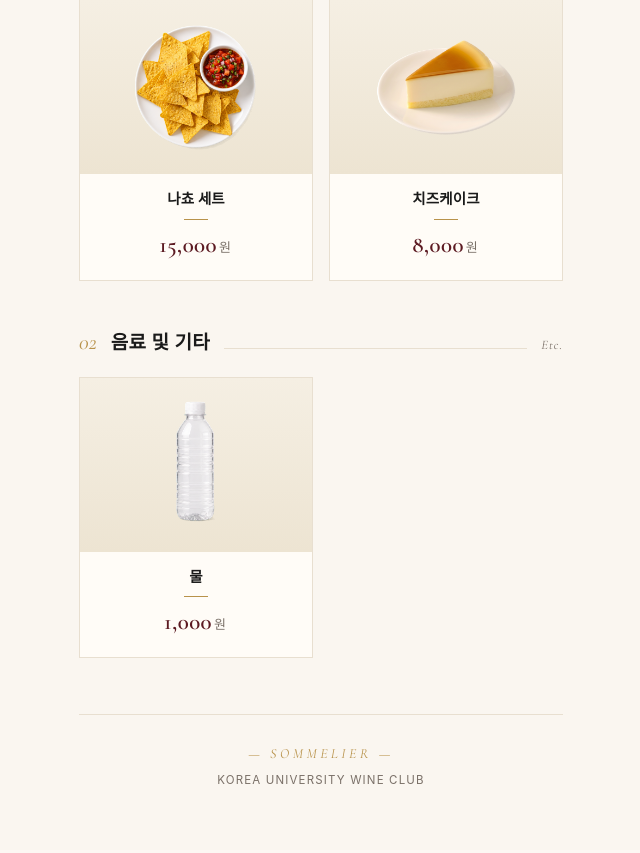
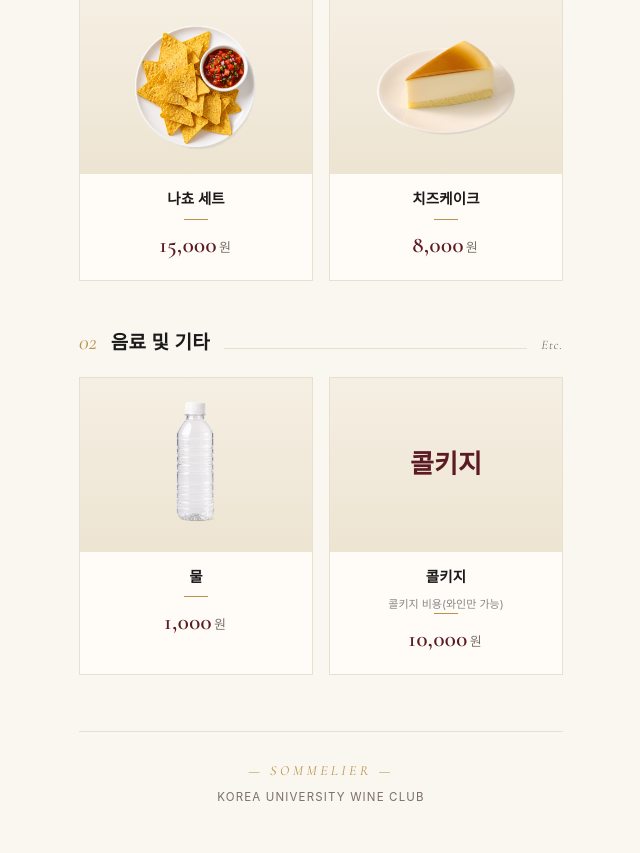
Before and after one commit to min536/sommelier_HDM, a Flask app: page /menu in a window 1280 px wide. Shown: the part 1290-2143 px from the top of the page, without its empty margins (319-959 px from the left). Before the commit the page ends 2074 px from the top, so only its background shows below. Run offline with Flask 3, Linux system fonts and the light colour scheme; data comes from the database, SQL or seed files in the repository.

Commit message:
Add corkage service fee menu item
- Add 콜키지 (10,000원) to 'etc' category in both menu templates
- Display item as text (26px, same as premium wine style) instead of image
- Add subtitle "콜키지 비용(와인만 가능)" below item name in both templates
- Add migration to insert corkage item in existing installations
- Optimize plus.png and premium.png images

Co-Authored-By: Claude Haiku 4.5 <noreply@anthropic.com>

```diff
--- a/db.py
+++ b/db.py
@@ -28,6 +28,7 @@ INITIAL_MENU = [
     {"id": 10, "display_order": 10, "category": "food",   "name": "치즈케이크", "price": 8000,  "is_alcohol": False, "stock": 30,  "img": "cheeze.png",   "is_best": False},
     {"id": 12, "display_order": 12, "category": "etc",    "name": "물", "price": 1000,  "is_alcohol": False, "stock": 100, "img": "water.png",    "is_best": False},
     {"id": 13, "display_order": 13, "category": "etc",    "name": "프리미엄 와인(판매 이전 운영팀 문의)", "price": 100000, "is_alcohol": True,  "stock": 6,   "img": "premium.png",  "is_best": False},
+    {"id": 14, "display_order": 14, "category": "etc",    "name": "콜키지",                               "price": 10000,  "is_alcohol": False, "stock": 100, "img": "corkage.png",  "is_best": False},
 ]
 
 LEGACY_IMAGE_NAME_UPDATES = {
@@ -180,6 +181,14 @@ def init_db() -> None:
         )
         # Remove 합석 비용 from existing installations
         conn.execute("DELETE FROM menu_items WHERE name = '합석 비용'")
+        # Add 콜키지 to existing installations
+        conn.execute(
+            """
+            INSERT OR IGNORE INTO menu_items
+            (id, category, name, price, is_alcohol, stock, img, is_best, display_order)
+            VALUES (14, 'etc', '콜키지', 10000, 0, 100, 'corkage.png', 0, 14)
+            """
+        )
         # Update pcs counts
         conn.execute("UPDATE menu_items SET name = '해시브라운(4pcs)' WHERE name = '해시브라운(3pcs)'")
         conn.execute("UPDATE menu_items SET name = '오레오베이컨말이(5pcs)' WHERE name = '오레오베이컨말이(6pcs)'")
--- a/templates/customer_menu.html
+++ b/templates/customer_menu.html
@@ -423,10 +423,17 @@ window.addEventListener('error', function(e){
             {% endif %}
             <div class="card-img-wrap">
                 {% if menu.stock <= 0 %}<div class="sold-stamp">Sold out</div>{% endif %}
+                {% if '콜키지' in menu.name %}
+                <div style="font-family:'Noto Serif KR',serif;font-size:26px;font-weight:600;color:var(--wine-deep);text-align:center;line-height:1.7;padding:0 12px;">콜키지</div>
+                {% else %}
                 <img src="/static/{{ menu.img }}" alt="{{ menu.name }}">
+                {% endif %}
             </div>
             <div class="card-body">
                 <div class="card-name">{{ menu.name }}</div>
+                {% if '콜키지' in menu.name %}
+                <div style="font-size:11px;color:#888;text-align:center;margin-top:2px;">콜키지 비용(와인만 가능)</div>
+                {% endif %}
                 <div class="card-rule"></div>
                 <div class="card-price">{{ menu.price | format_price }}<span class="krw">원</span></div>
             </div>
--- a/templates/server_order.html
+++ b/templates/server_order.html
@@ -589,12 +589,17 @@ window.addEventListener('error', function(e){
                 {% if menu.stock <= 0 %}<div class="sold-overlay">Sold out</div>{% endif %}
                 {% if '프리미엄' in menu.name %}
                 <div style="font-family:'Noto Serif KR',serif;font-size:26px;font-weight:600;color:var(--wine-deep);text-align:center;line-height:1.7;padding:0 12px;">운영팀 문의<br>꼭 해주세요</div>
+                {% elif '콜키지' in menu.name %}
+                <div style="font-family:'Noto Serif KR',serif;font-size:26px;font-weight:600;color:var(--wine-deep);text-align:center;line-height:1.7;padding:0 12px;">콜키지</div>
                 {% else %}
                 <img src="/static/{{ menu.img }}" style="{% if menu.stock <= 0 %}filter: grayscale(1);{% endif %}">
                 {% endif %}
             </div>
             <div class="card-body">
                 <div class="card-name">{{ menu.name }}</div>
+                {% if '콜키지' in menu.name %}
+                <div style="font-size:11px;color:#888;text-align:center;margin-top:2px;">콜키지 비용(와인만 가능)</div>
+                {% endif %}
                 <div class="card-rule"></div>
                 <div class="card-price">{{ menu.price | format_price }}<span class="krw">원</span></div>
             </div>
```
Also changed, not shown: static/plus.png, static/premium.png.
